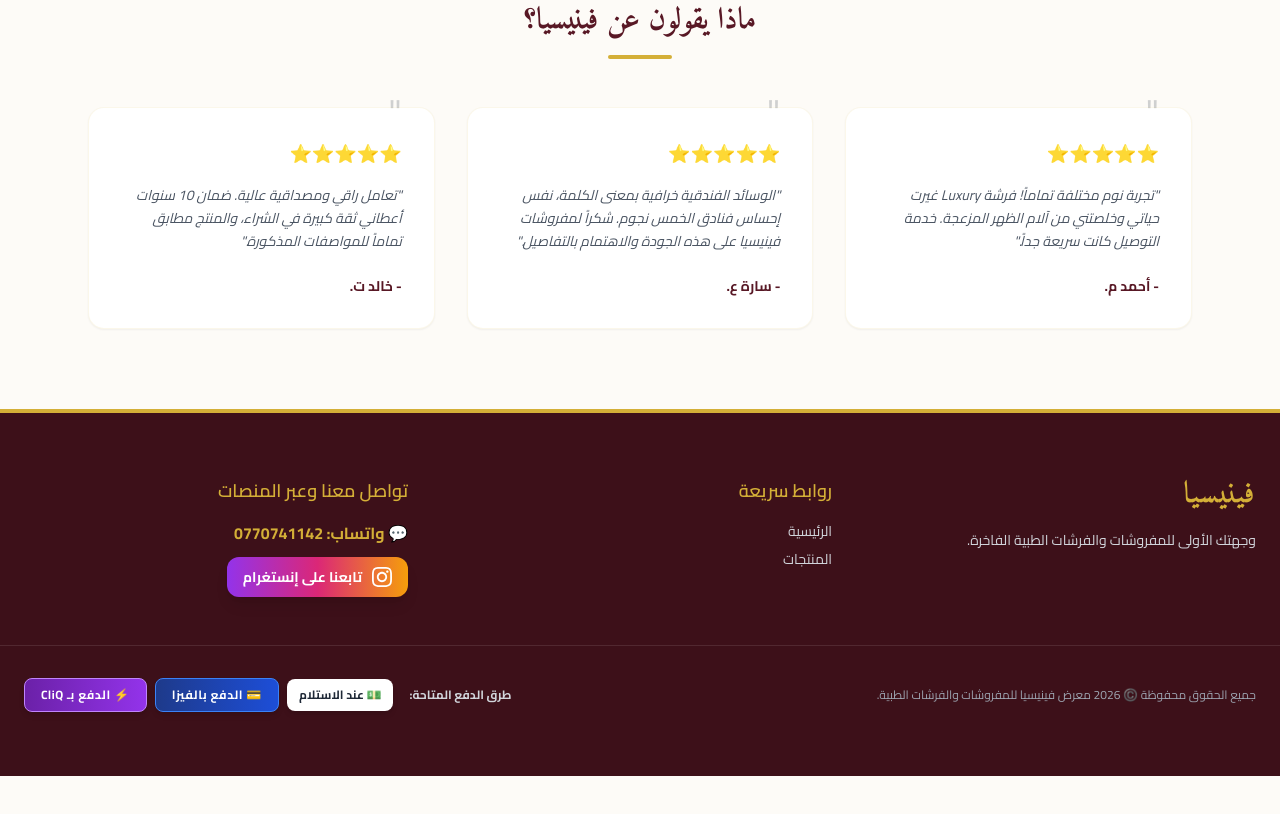
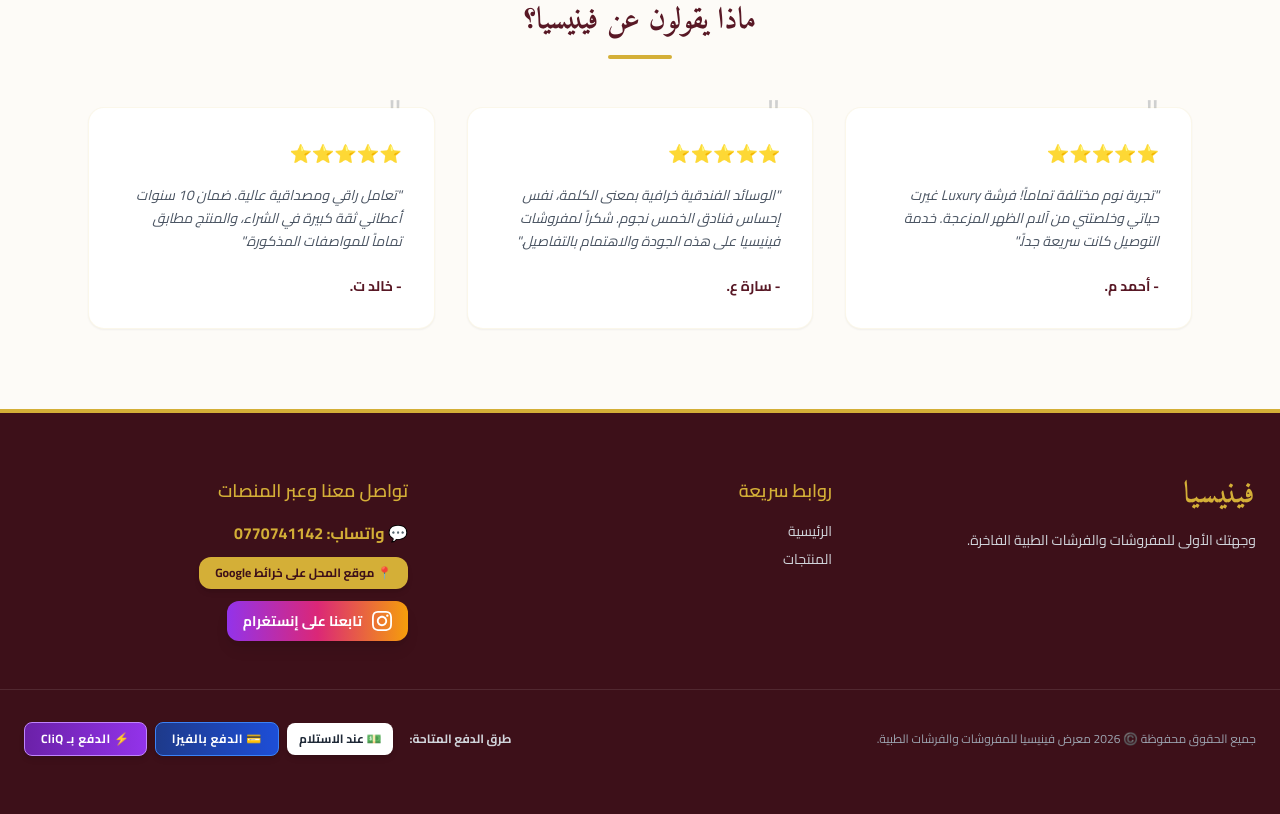
Before and after one commit to yyyyydfzfy-arch/TheVenice, a plain HTML site: page index.html in a window 1280 px wide. Shown: the part 2370-3184 px from the top of the page. Before the commit the page ends 3146 px from the top, so only its background shows below. Drawn offline with nearby package versions, Linux system fonts and the light colour scheme.

Commit message:
Update index.html

```diff
--- a/index.html
+++ b/index.html
@@ -430,6 +430,14 @@
                         <a href="https://wa.me/962770741142" target="_blank" class="flex items-center gap-2 text-gold font-bold text-base hover:underline transition">
                             💬 واتساب: 0770741142
                         </a>
+
+                        <!-- زر موقع المحل على خرائط Google -->
+                        <div>
+                            <a href="https://maps.app.goo.gl/cDTb2f7P1rWA3ewP9" target="_blank" class="inline-flex items-center gap-2 bg-gold hover:bg-gold-dark text-burgundy-dark px-4 py-2 rounded-xl font-bold text-xs shadow-md hover:scale-105 transition duration-300">
+                                📍 موقع المحل على خرائط Google
+                            </a>
+                        </div>
+
                         <a href="https://www.instagram.com/venecia__mattress?igsh=YzRuMjY3MGpua3Q3" target="_blank" class="inline-flex items-center gap-2.5 bg-gradient-to-r from-purple-600 via-pink-600 to-amber-500 text-white px-4 py-2.5 rounded-xl font-bold text-sm shadow-lg hover:scale-105 transition duration-300">
                             <svg class="w-5 h-5 fill-current" viewBox="0 0 24 24"><path d="M12 2.163c3.204 0 3.584.012 4.85.07 3.252.148 4.771 1.691 4.919 4.919.058 1.265.069 1.645.069 4.849 0 3.205-.012 3.584-.069 4.849-.149 3.225-1.664 4.771-4.919 4.919-1.266.058-1.644.07-4.85.07-3.204 0-3.584-.012-4.849-.07-3.26-.149-4.771-1.699-4.919-4.92-.058-1.265-.07-1.644-.07-4.849 0-3.204.013-3.583.07-4.849.149-3.227 1.664-4.771 4.919-4.919 1.266-.057 1.645-.069 4.849-.069zm0-2.163c-3.259 0-3.667.014-4.947.072-4.358.2-6.78 2.618-6.98 6.98-.059 1.281-.073 1.689-.073 4.948 0 3.259.014 3.668.072 4.948.2 4.358 2.618 6.78 6.98 6.98 1.281.058 1.689.072 4.948.072 3.259 0 3.668-.014 4.948-.072 4.354-.2 6.782-2.618 6.979-6.98.059-1.28.073-1.689.073-4.948 0-3.259-.014-3.667-.072-4.947-.196-4.354-2.617-6.78-6.979-6.98-1.281-.059-1.69-.073-4.949-.073zm0 5.838c-3.403 0-6.162 2.759-6.162 6.162s2.759 6.163 6.162 6.163 6.162-2.759 6.162-6.163c0-3.403-2.759-6.162-6.162-6.162zm0 10.162c-2.209 0-4-1.79-4-4 0-2.209 1.791-4 4-4s4 1.791 4 4c0 2.21-1.791 4-4 4zm6.406-11.845c-.796 0-1.441.645-1.441 1.44s.645 1.44 1.441 1.44c.795 0 1.439-.645 1.439-1.44s-.644-1.44-1.439-1.44z"/></svg>
                             <span>تابعنا على إنستغرام</span>
```
